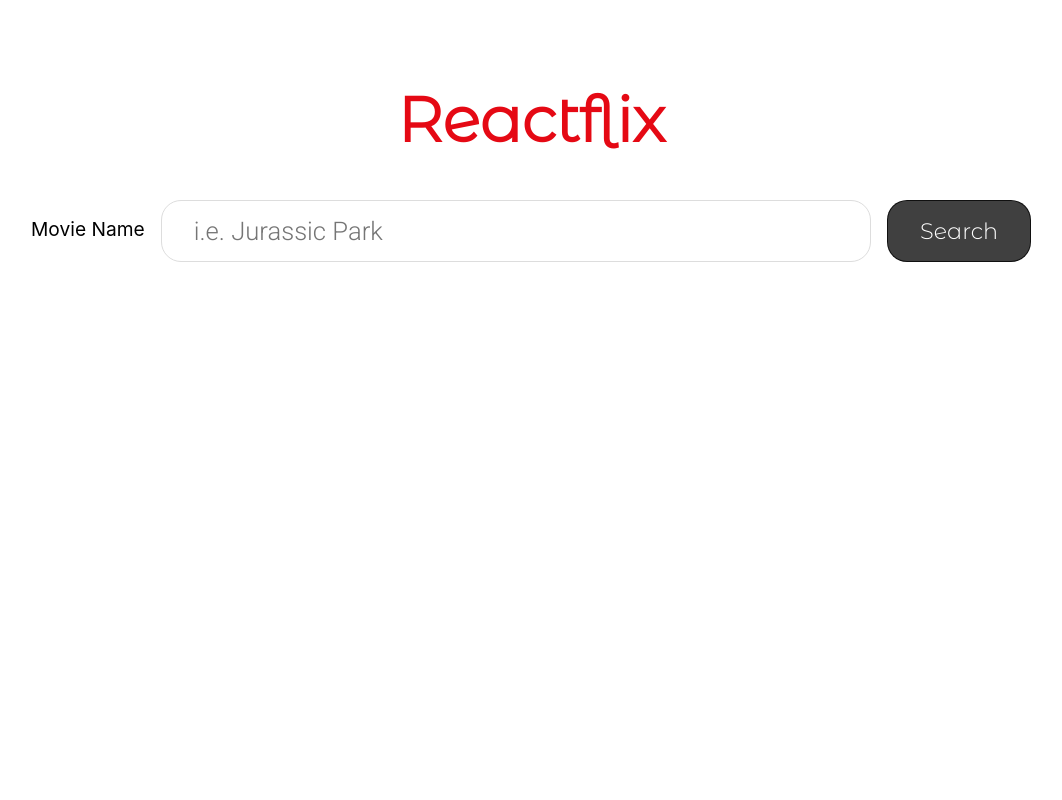
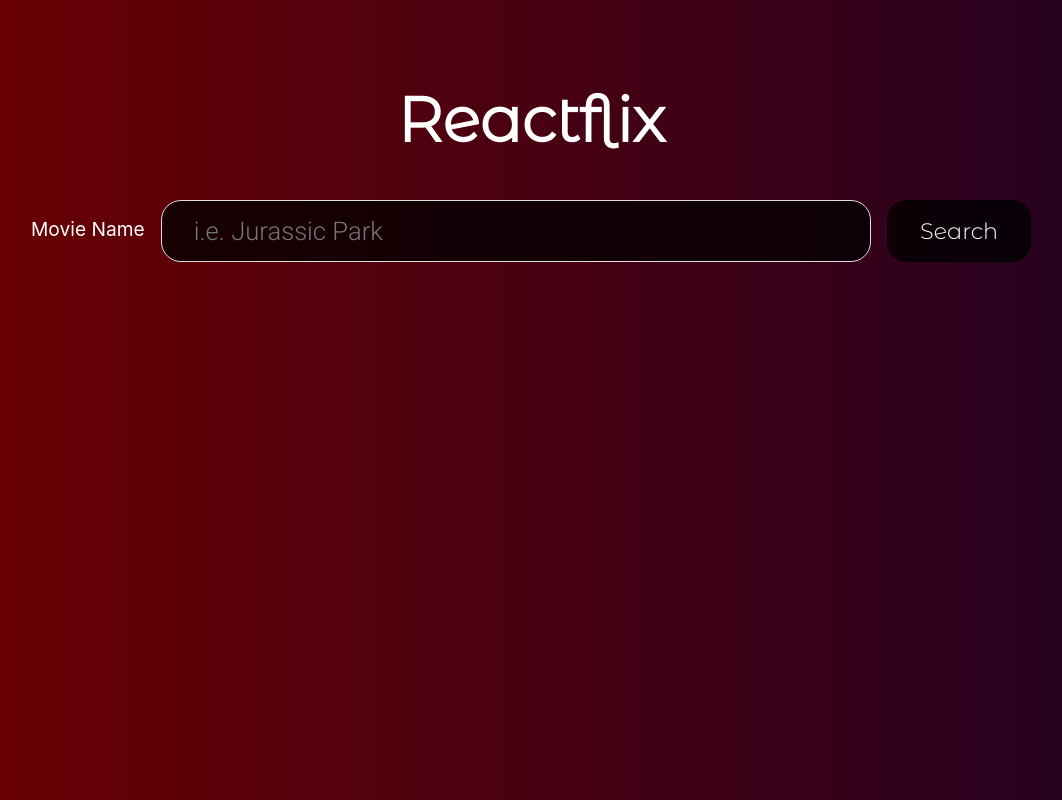
Before and after one commit to 360macky/ReactFlix, a React (Create React App) app: page / in a window 1280 px wide. Shown: the whole page, without its empty margins (109-1171 px from the left). Built offline with nearby package versions, Linux system fonts and the light colour scheme.

Commit message:
Change the background and the input search style

```diff
--- a/src/App.css
+++ b/src/App.css
@@ -6,7 +6,7 @@
 
 .container > h1 {
     font-family: 'Montserrat Alternates', sans-serif;
-    color: #e50914;
+    color: white;
     text-align: center;
     font-size: 3.9rem;
 }
@@ -18,6 +18,7 @@
 .label {
     font-size: 1.2rem;
     margin-bottom: 0.2rem;
+    color: white;
 }
 
 .input {
@@ -27,6 +28,13 @@
     border-radius: 20px;
     border: 1px solid #ddd;
     margin-bottom: 1rem;
+    background: transparent;
+    color: white;
+    transition: background-color 250ms;
+}
+
+.input:focus {
+    background-color: rgba(0,0,0,0.75);
 }
 
 .button {
--- a/src/components/searchMovies.js
+++ b/src/components/searchMovies.js
@@ -37,7 +37,7 @@ export default function SearchMovies() {
           spellCheck="false"
           autoComplete="off"
         />
-        <button className="button" type="submit">
+        <button  className="button" type="submit">
           Search
         </button>
       </form>
--- a/src/index.css
+++ b/src/index.css
@@ -7,6 +7,7 @@ body {
     sans-serif;
   -webkit-font-smoothing: antialiased;
   -moz-osx-font-smoothing: grayscale;
+  background: linear-gradient(to left, #200122, #6f0000); /* W3C, IE 10+/ Edge, Firefox 16+, Chrome 26+, Opera 12+, Safari 7+ */
 }
 
 code {
```
